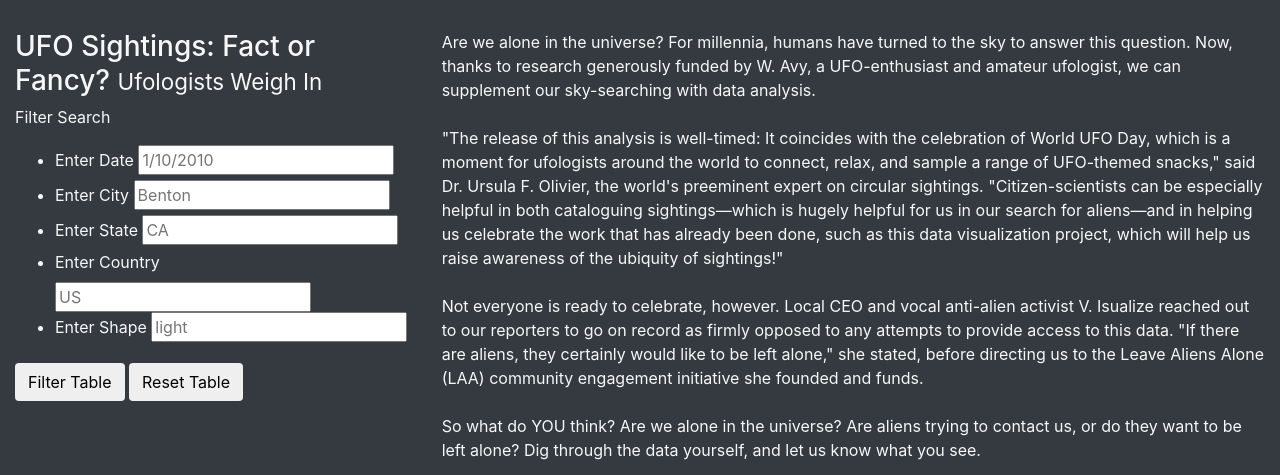
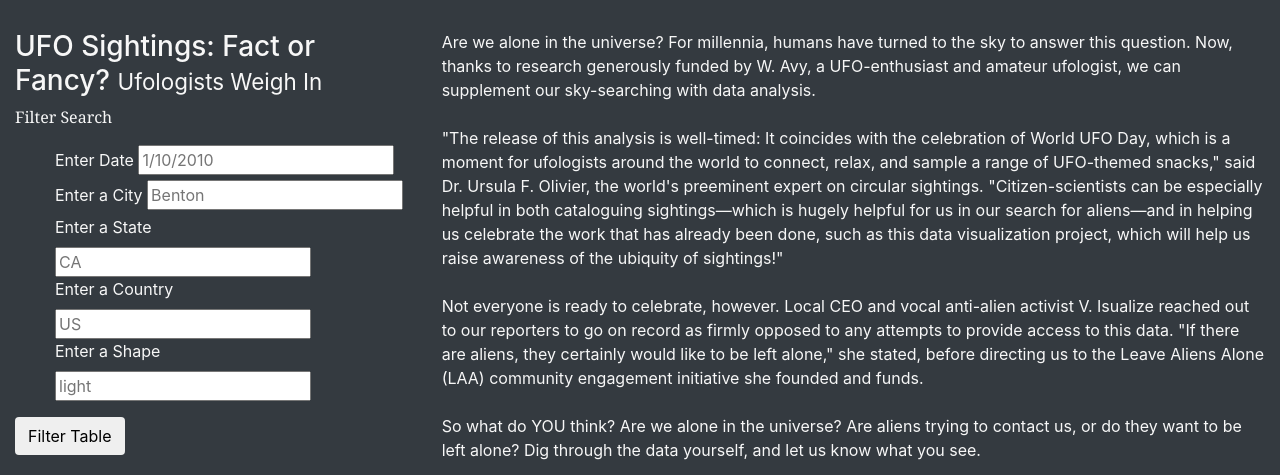
Before and after one commit to echuung94/UFOs, a plain HTML site: page index.html in a window 1280 px wide. Shown: the part 261-736 px from the top of the page. Drawn offline with nearby package versions, Linux system fonts and the light colour scheme.

Commit message:
index and app.js

```diff
--- a/index.html
+++ b/index.html
@@ -27,43 +27,41 @@
             <div class="row">
                 <div class="col-md-4">
             <h3>UFO Sightings: Fact or Fancy? <small>Ufologists Weigh In</small></h3>
-            <form class="bg-dark">
-                <p>Filter Search</p>
+                <div class="panel-heading" style="font-family:Georgia, 'Times New Roman', Times, serif;">Filter Search</div>
+            <form>
               <!--<ul class="list-group"> -->
-            <ul class="bg-dark">
+            <ul class="bg-dark"></ul>
+            <ul style="list-style-type: none;">
             <li style="list-style-type: none;"></li>
-            <li [ tag.]{style="font-family: inherit; font-size: 1rem"}>
+            <li class="filter" [ tag.]{style="font-family: inherit; font-size: 1rem"}>
                 <!--class="list-group-item"> -->
                 <label for="date">Enter Date</label>
                 <input type="text" placeholder="1/10/2010" id="datetime" />
             </li>
-            <li [ tag.]{style="font-family: inherit; font-size: 1rem;"}>
+            <li class="filter" [ tag.]{style="font-family: inherit; font-size: 1rem;"}>
                 <!--class="list-group-item"> -->
-                <label for="city">Enter City</label>
+                <label for="city">Enter a City</label>
                 <input type="text" placeholder="Benton" id="city" />
             </li>
-            <li [ tag.]{style="font-family: inherit; font-size: 1rem;"}>
+            <li class="filter" [ tag.]{style="font-family: inherit; font-size: 1rem;"}>
                 <!--class="list-group-item"> -->
-                <label for="state">Enter State</label>
+                <label for="state">Enter a State</label>
                 <input type="text" placeholder="CA" id="state" />
             </li>
-            <li [ tag.]{style="font-family: inherit; font-size: 1rem;"}>
+            <li class="filter" [ tag.]{style="font-family: inherit; font-size: 1rem;"}>
                 <!--class="list-group-item"> -->
-                <label for="country">Enter Country</label>
+                <label for="country">Enter a Country</label>
                 <input type="text" placeholder="US" id="country" />
             </li>
-            <li [ tag.]{style="font-family: inherit; font-size: 1rem;"}>
+            <li class="filter" [ tag.]{style="font-family: inherit; font-size: 1rem;"}>
                 <!--class="list-group-item"> -->
-                <label for="shape">Enter Shape</label>
+                <label for="shape">Enter a Shape</label>
                 <input type="text" placeholder="light" id="shape" />
             </li>
             </ul>
                 <button id="filter-btn" type="button" class="btn btn-default">
                   Filter Table
                 </button>
-                <button id="reset-btn" type="button" class="btn btn-default">
-                    Reset Table
-                  </button>
             </form>
         </div>
 
@@ -79,7 +77,8 @@
                   <div class="col-md-3">
                   </div>
                   <div class="col-md-9">
-                    <table class="table table-striped">
+                  <div id="table-area" class="">
+                    <table id="ufo-table" class="table table-striped">
                         <thead>
                           <tr>
                             <th>Date</th>
@@ -95,7 +94,7 @@
                       </table>
                     </div>
             </div>
-            </div>
+        </div>
         </div>
         <script src="https://cdnjs.cloudflare.com/ajax/libs/d3/4.11.0/d3.js"></script>
         <script src="static/js/data.js"></script>
--- a/static/js/app.js
+++ b/static/js/app.js
@@ -28,9 +28,10 @@ var filters = {};
 
 // 3. Use this function to update the filters.
 function updateFilters() {
+  // var filters = [d3.select("#datetime"), d3.select("#state"), d3.select("#city"), d3.select("#country"), d3.select("#shape")];
 
     // 4a. Save the element that was changed as a variable.
-    let changedElement = d3.select(this);
+    let changedElement = d3.select(this).select("input");
     console.log(this);
     // 4b. Save the value that was changed as a variable.
     let elementValue = changedElement.property("value");
@@ -57,15 +58,14 @@ function updateFilters() {
 
   // 7. Use this function to filter the table when data is entered.
   function filterTable() {
+    // var filters = [d3.select("#datetime"), d3.select("#state"), d3.select("#city"), d3.select("#country"), d3.select("#shape")];
 
     // 8. Set the filtered data to the tableData.
     var filteredData = tableData;
 
-    //var filters = [d3.select("#datetime"), d3.select("#state"), d3.select("#city"), d3.select("#country"), d3.select("#shape")];
-
     // 9. Loop through all of the filters and keep any data that
     // matches the filter values
-    Object.entries(filters).forEach((key, val) => {
+    Object.entries(filters).forEach(([key, val]) => {
     console.log(key, val);
     filteredData = filteredData.filter(row => row[key] === val);
     });
@@ -75,7 +75,7 @@ function updateFilters() {
   }
 
   // 2. Attach an event to listen for changes to each filter
-  d3.selectAll("#filtefr-btn").on("click", updateFilters);
+  d3.selectAll(".filter").on("change", updateFilters);
 
   // Build the table when the page loads
   buildTable(tableData);
```
